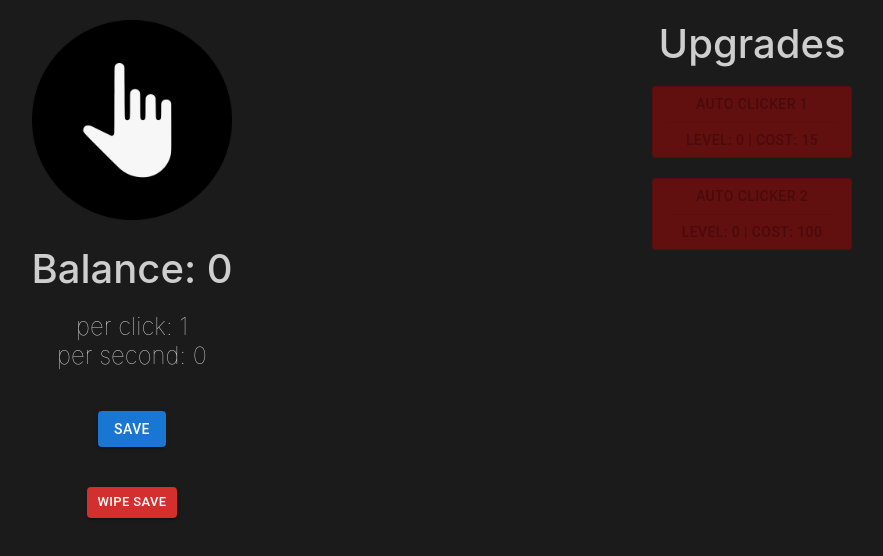
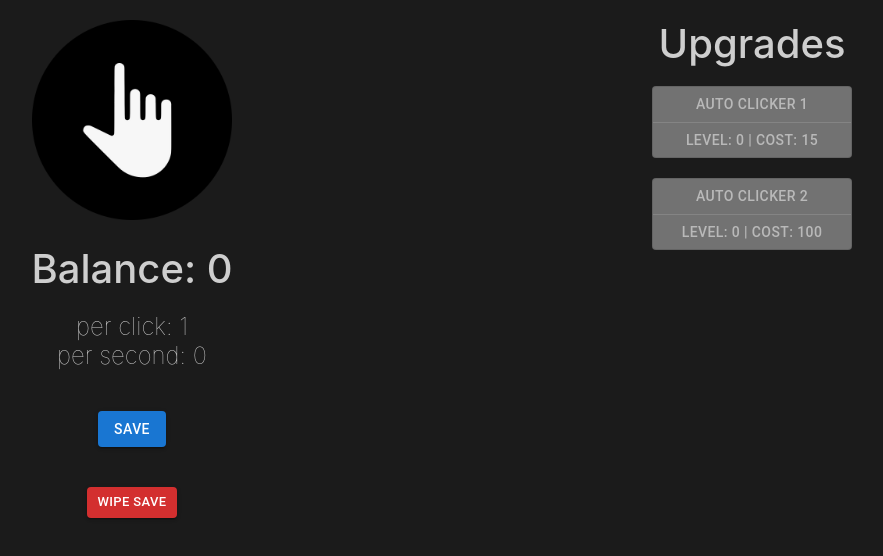
Before and after one commit to AntonioToni/idle-clicker, a React (Create React App) app: page / in a window 1280 px wide. Shown: the top 556 px of the page, without its empty margins (198-1081 px from the left). Built offline with nearby package versions, Linux system fonts and the light colour scheme.

Commit message:
Upgrade button styling

```diff
--- a/src/components/upgradeButton.css
+++ b/src/components/upgradeButton.css
@@ -3,10 +3,6 @@
   transition: 300ms ease;
   -webkit-animation: fadeIn 1s;
   animation: fadeIn 1s;
-}
-
-.upgradeButton:hover{
-  outline: 2px solid rgb(255, 255, 255);
 }
 
 .buttonDesc{
@@ -15,8 +11,8 @@
 }
 
 .MuiButtonBase-root:disabled {
-  background-color: rgba(197, 0, 0, 0.425);
-  color: 'warning';
+  background-color: rgb(114, 114, 114);
+  color: rgb(255, 255, 255);
 }
 
 .buttonDesc .buttonDescText{
--- a/src/components/upgradeButton.tsx
+++ b/src/components/upgradeButton.tsx
@@ -12,6 +12,24 @@ interface ButtonProps {
   autoIncrementTotal: number;
 }
 
+const buttonSX = {
+  "&:hover":{
+    borderColor: 'rgb(255,255,255)',
+    outline: '1px solid rgb(255,255,255)',
+    backgroundColor: 'rgba(60, 60, 60, 0.1)',
+  },
+  "&:disabled":{
+    color: 'rgb(185,185,185)',
+  },
+  "&:disabled:hover":{
+    PointerEvent: 'auto',
+    cursor: 'not-allowed'
+  },
+  color: 'rgb(255,255,255)',
+  borderColor: 'rgb(223,223,223)',
+  padding: '5px 0 5px 0'
+}
+
 const UpgradeButton: FunctionComponent<ButtonProps> = (props: ButtonProps) => {
 
   const [isVisible, setIsVisible] = useState(false);
@@ -24,6 +42,7 @@ const UpgradeButton: FunctionComponent<ButtonProps> = (props: ButtonProps) => {
     <div className="buttonDesc">
       <Button
         variant="outlined"
+        sx={buttonSX}
         style={{ display: isVisible ? "inline-block" : "none" , margin: "10px"}}
         id={props.id}
         disabled={props.balance < props.cost ? true : false}
```
